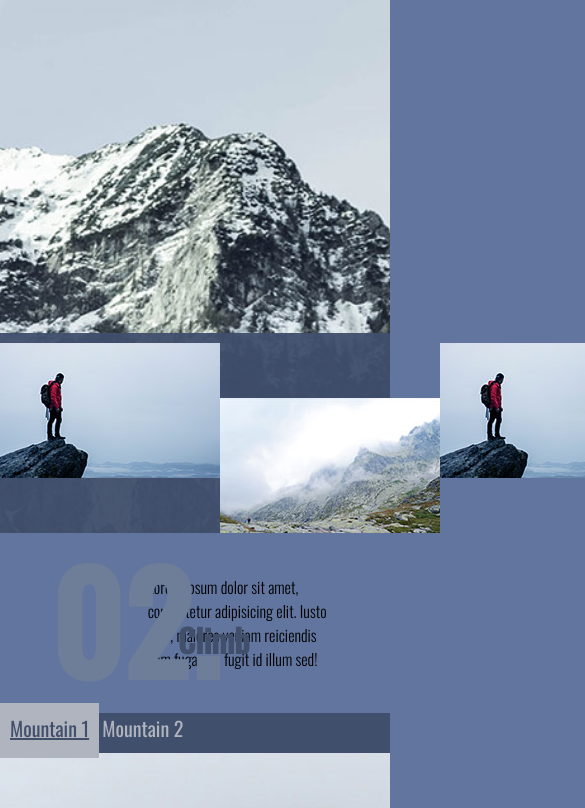
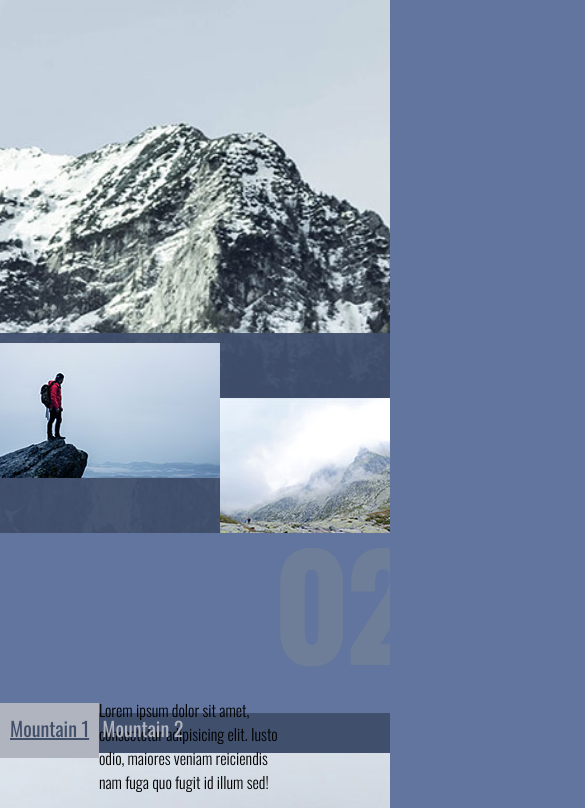
Before and after one commit to johnny1864/la-mountains-site, a plain HTML site: page index.html in a window 390 px wide. Shown: the part 1192-2000 px from the top of the page, 585 px wide, since content can reach past the window. Drawn offline with nearby package versions, Linux system fonts and the light colour scheme.

Commit message:
Made site more resposive

```diff
--- a/index.html
+++ b/index.html
@@ -3,6 +3,7 @@
 
 <head>
     <meta charset="UTF-8">
+    <meta name="viewport" content="width=device-width, initial-scale=1">
     <title>LA Mountains</title>
     <link rel="stylesheet" href="./css/main.css">
 </head>
--- a/scss/main.scss
+++ b/scss/main.scss
@@ -7,6 +7,7 @@
     padding: 0;
 }
 
+
 body{
     background-color: $bg-color;
     font-family: 'Lato', Arial, sans-serif;
@@ -14,13 +15,11 @@ body{
 }
 
 .wrapper{
-    width: 100%;
     max-width: 1600px;
     margin: 0 auto;
 }
 
 .container{
-    width: 100%;
     max-width: 960px;
     margin: 0 auto;
 }
@@ -47,6 +46,19 @@ body{
         }
     }
 
+@media screen and (max-width: 860px) {
+    .wrapper{
+        width: 100%;
+        overflow: hidden;
+    }
+
+    .container{
+        width: 100%;
+        padding-right: 10px;
+    }
+
+}
+
 @import "partials/header";
 @import "partials/landing";
 @import "partials/history";
--- a/scss/partials/_climb.scss
+++ b/scss/partials/_climb.scss
@@ -94,3 +94,11 @@
         }
     }
 }
+
+@media screen and (max-width: 860px){
+    .banner{
+        .container{
+            flex-direction: column;
+        }
+    }
+}
--- a/scss/partials/_landing.scss
+++ b/scss/partials/_landing.scss
@@ -1,6 +1,7 @@
 #landing{
     width: 100%;
     height: 825px;
-    background: url(../../assets/Hollywood.jpg) no-repeat center;
+    background: url(../../assets/Hollywood.jpg) no-repeat;
     background-size: cover;
+    background-position: center center;
 }
```
Also changed, not shown: css/main.css, 1 other file.
